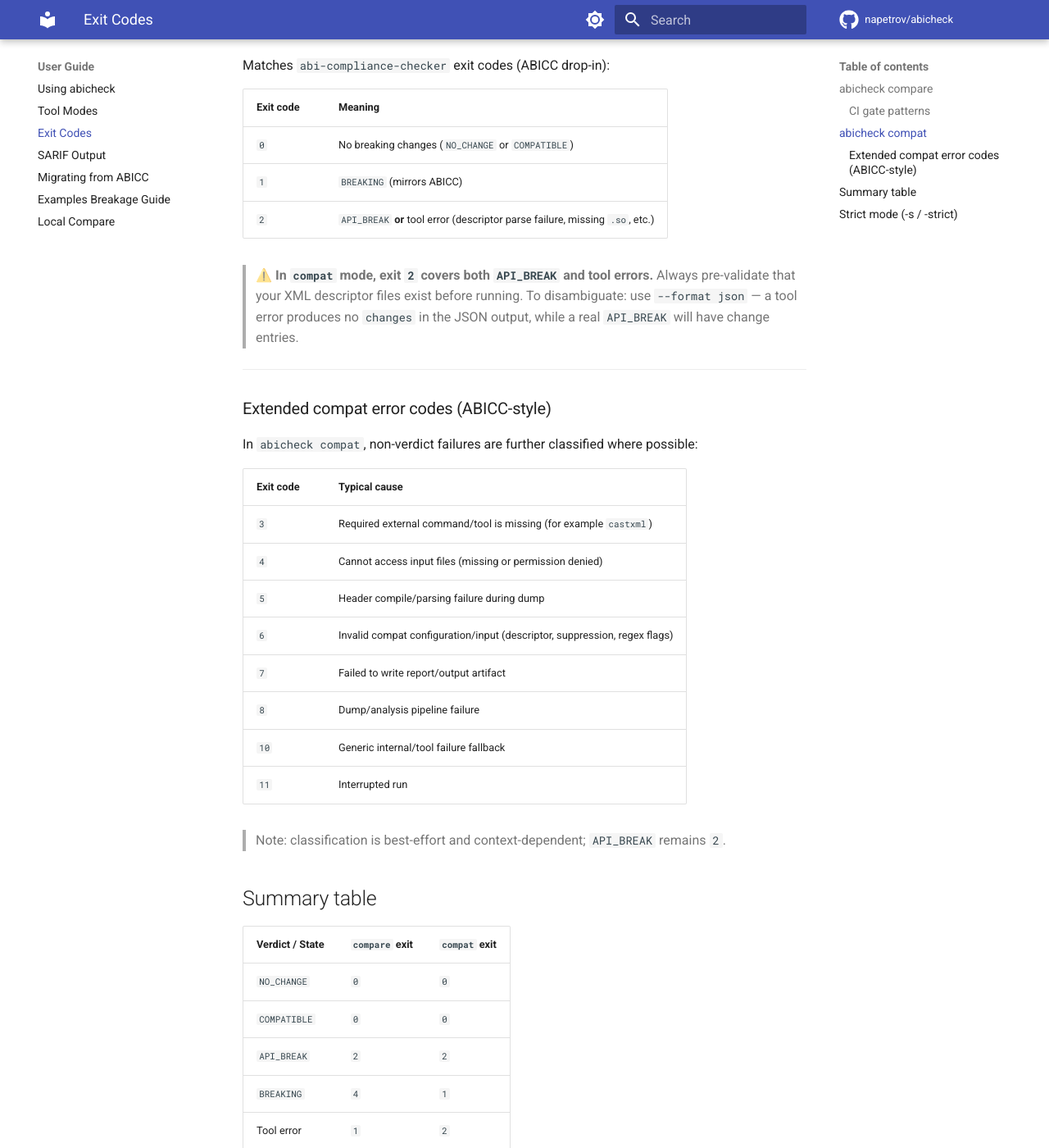
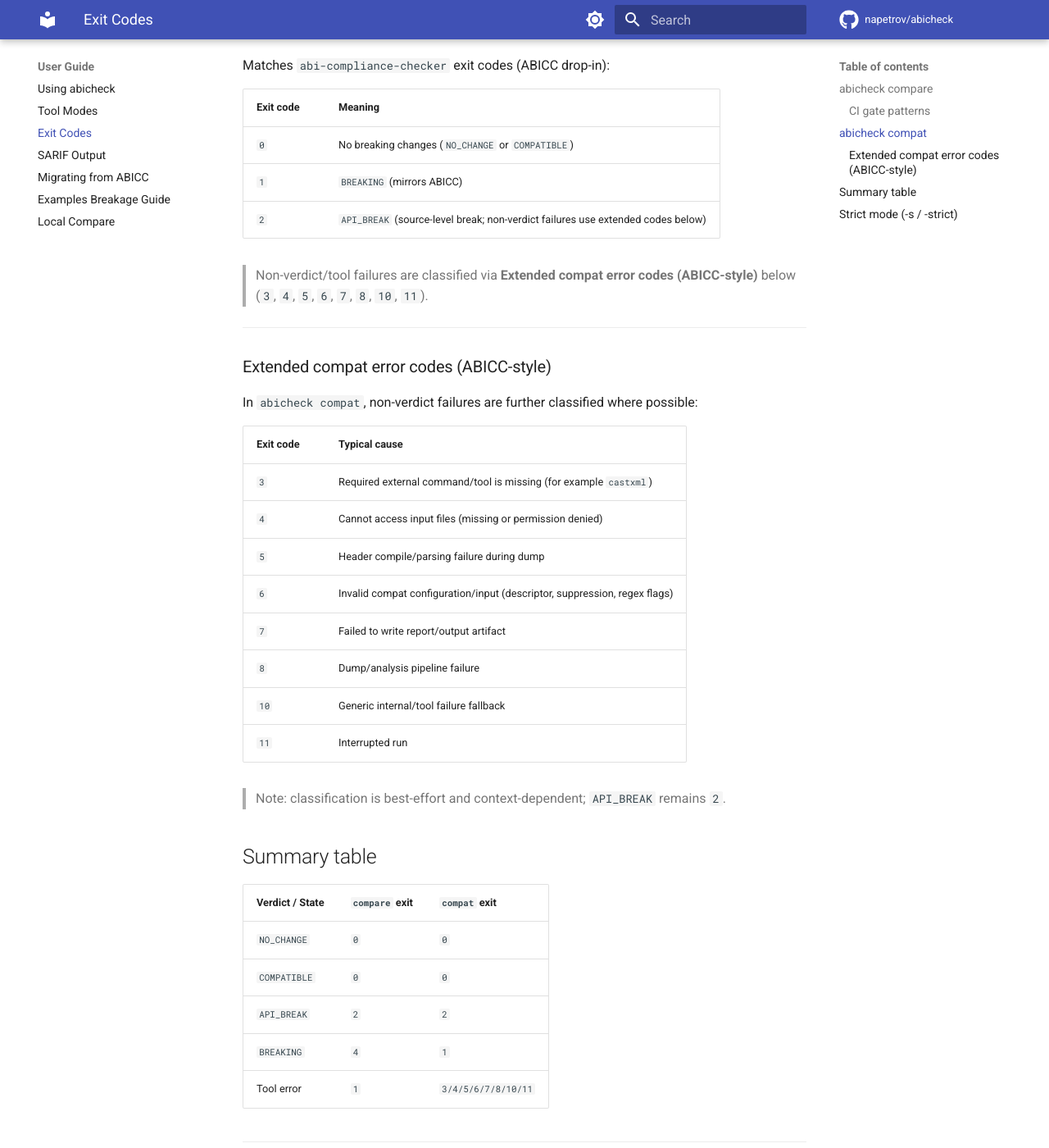
Before and after one commit to napetrov/abicheck, an MkDocs documentation site: the page built from docs/exit_codes.md, in a window 1280 px wide and 1400 px high, scrolled down 1256 px. Shown: the whole window at 82% size. Built offline with MkDocs 1.6.1 and Material for MkDocs 9.7.7, drawn with Linux system fonts in a browser that asks for light colours; comment, search, counter and statistics services are not loaded.

Commit message:
Handle list file I/O errors in compat suppression and align docs

```diff
--- a/docs/exit_codes.md
+++ b/docs/exit_codes.md
@@ -53,12 +53,9 @@ Matches `abi-compliance-checker` exit codes (ABICC drop-in):
 |-----------|---------|
 | `0` | No breaking changes (`NO_CHANGE` or `COMPATIBLE`) |
 | `1` | `BREAKING` (mirrors ABICC) |
-| `2` | `API_BREAK` **or** tool error (descriptor parse failure, missing `.so`, etc.) |
+| `2` | `API_BREAK` (source-level break; non-verdict failures use extended codes below) |
 
-> **⚠️ In `compat` mode, exit `2` covers both `API_BREAK` and tool errors.**
-> Always pre-validate that your XML descriptor files exist before running.
-> To disambiguate: use `--format json` — a tool error produces no `changes`
-> in the JSON output, while a real `API_BREAK` will have change entries.
+> Non-verdict/tool failures are classified via **Extended compat error codes (ABICC-style)** below (`3`, `4`, `5`, `6`, `7`, `8`, `10`, `11`).
 
 ---
 
@@ -88,7 +85,7 @@ In `abicheck compat`, non-verdict failures are further classified where possible
 | `COMPATIBLE` | `0` | `0` |
 | `API_BREAK` | `2` | `2` |
 | `BREAKING` | `4` | `1` |
-| Tool error | `1` | `2` |
+| Tool error | `1` | `3/4/5/6/7/8/10/11` |
 
 ---
 
```
Also changed, not shown: docs/abicc_format_compliance.md (+4 -4 lines), 2 other files.
